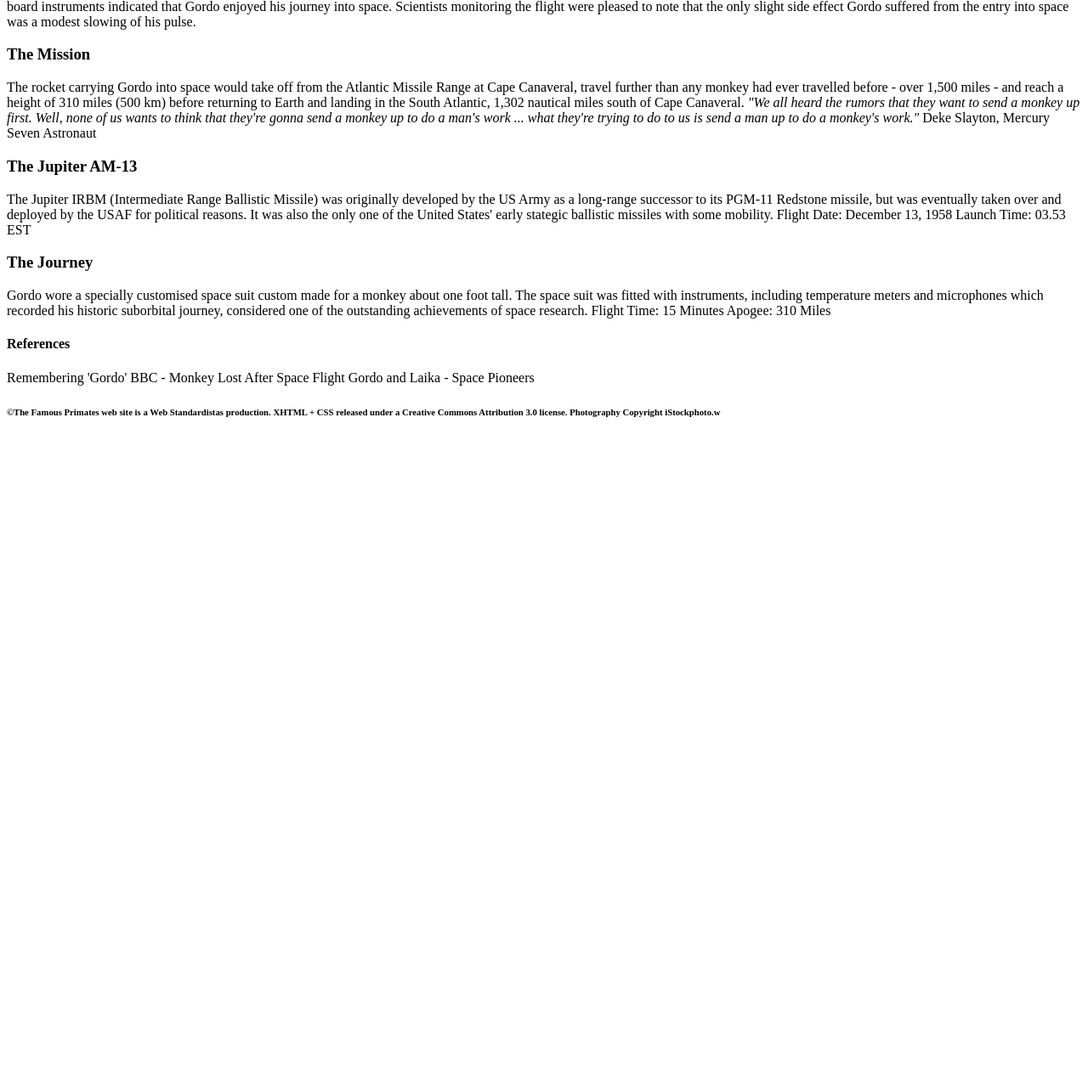
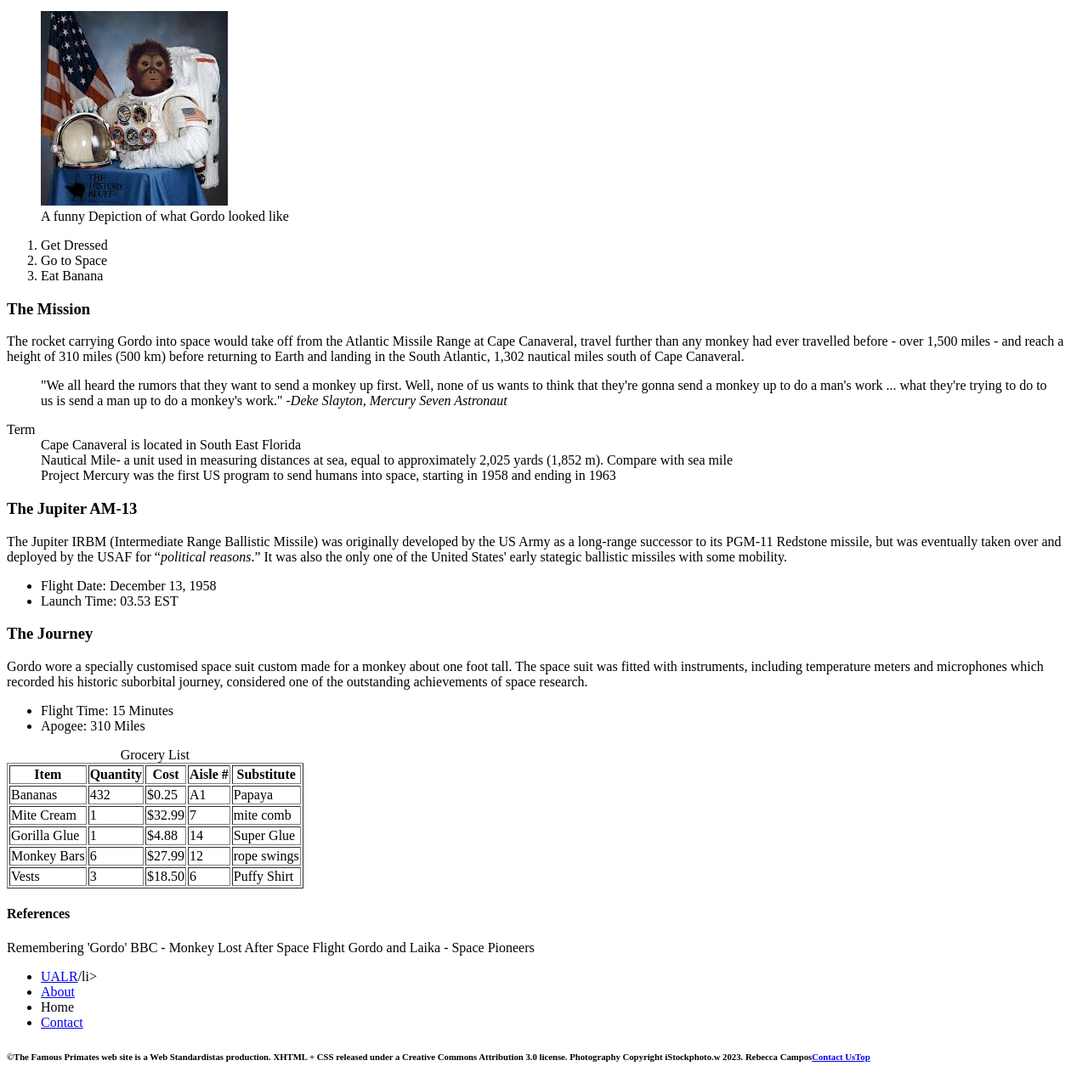
Before and after one commit to Bcamp13022/Ifsc-1310, a plain HTML site: page gordo/index.html in a window 1280 px wide. Shown: the part 202-1477 px from the top of the page at 85% size. Before the commit the page ends 800 px from the top, so only its background shows below. Drawn offline with Linux system fonts and the light colour scheme.

Commit message:
Third Commit

```diff
--- a/gordo/index.html
+++ b/gordo/index.html
@@ -10,57 +10,102 @@
   <!--a short description of what the webpage is for-->
   <meta name="author" content="Rebecca Campos">
   <!--Shows who is the owner of the site-->
+  <meta name="viewport" content="width=device-width,initial-scale=1, shrink-to-fit=no">
+  <!--to set the zoom to fit on the screen-->
 
 </head>
 
 <body>
   <main>
-  <h1>Gordo</h1>
-  Gordo
+  <header class="primary">
+    <h1>Gordo</h1>
+  </header><!--header-->
 
-<h2>Old Reliable</h2>
+  <section id="content">
+    <header>
+    <h2 id="test">Old Reliable</h2>
+    </header><!--header-->
 
 <p>Gordo was <strong>one of the first monkeys to make it into space as part of NASA's space program.</strong> Eight monkeys had flown on NASA missions before him, five of whom went by the name of Albert.
 
 Gordo's historic flight took place on December 13, 1958 when he took off from Cape Canaveral for a 15 minute flight into space. Even though he was weightless for over 8 minutes the on-board instruments indicated that Gordo enjoyed his journey into space. Scientists monitoring the flight were pleased to note that the only slight side effect Gordo suffered from the entry into space was a modest slowing of his pulse.</p>
+<figure>
+  <img src="assets/img/gordo.jpeg" alt="fake gordo"/>
+  <figcaption>A funny Depiction of what Gordo looked like</figcaption>
+</figure><!--funnygordo-->
 
-
+<ol>
+  <li>Get Dressed</li>
+  <li>Go to Space</li>
+  <li>Eat Banana</li>
+</ol>
+</section><!--section-->
+<section id="content">
 <h3>The Mission</h3>
 
-<p>The rocket carrying Gordo into space would take off from the Atlantic Missile Range at Cape Canaveral, travel further than any monkey had ever travelled before - over 1,500 miles - and reach a height of 310 miles (500 km) before returning to Earth and landing in the South Atlantic, 1,302 nautical miles south of Cape Canaveral.
+<p>The rocket carrying Gordo into space would take off from the Atlantic Missile Range at Cape Canaveral, travel further than any monkey had ever travelled before - over 1,500 miles - and reach a height of 310 miles (500 km) before returning to Earth and landing in the South Atlantic, 1,302 nautical miles south of Cape Canaveral.</p>
 
-<em>"We all heard the rumors that they want to send a monkey up first. Well, none of us wants to think that they're gonna send a monkey up to do a man's work ... what they're trying to do to us is send a man up to do a monkey's work."</em>
+<blockquote>"We all heard the rumors that they want to send a monkey up first. Well, none of us wants to think that they're gonna send a monkey up to do a man's work ... what they're trying to do to us is send a man up to do a monkey's work."
 
-Deke Slayton, Mercury Seven Astronaut</p>
+<cite>-Deke Slayton, Mercury Seven Astronaut</cite></blockquote>
 
-
+<dl>
+  <dt>Term</dt>
+  <dd>Cape Canaveral is located in South East Florida</dd>
+  <dd>Nautical Mile- a unit used in measuring distances at sea, equal to approximately 2,025 yards (1,852 m). Compare with sea mile</dd>
+  <dd>Project Mercury was the first US program to send humans into space, starting in 1958 and ending in 1963</dd>
+</dl>
+</section>
+<section id="content">
 <h3>The Jupiter AM-13</h3>
 
-<p>The Jupiter IRBM (Intermediate Range Ballistic Missile) was originally developed by the US Army as a long-range successor to its PGM-11 Redstone missile, but was eventually taken over and deployed by the USAF for political reasons. It was also the only one of the United States' early stategic ballistic missiles with some mobility.
+<p>The Jupiter IRBM (Intermediate Range Ballistic Missile) was originally developed by the US Army as a long-range successor to its PGM-11 Redstone missile, but was eventually taken over and deployed by the USAF for <q><em>political reasons</em>.</q> It was also the only one of the United States' early stategic ballistic missiles with some mobility.</p>
+<ul>
+<li>Flight Date: December 13, 1958</li>
+<li>Launch Time: 03.53 EST</li>
+</ul>
+</section><!--section-->
 
-Flight Date: December 13, 1958
-Launch Time: 03.53 EST</p>
-
-
+<section id="content">
 <h3>The Journey</h3>
 
-<p>Gordo wore a specially customised space suit custom made for a monkey about one foot tall. The space suit was fitted with instruments, including temperature meters and microphones which recorded his historic suborbital journey, considered one of the outstanding achievements of space research.
-
-Flight Time: 15 Minutes
-Apogee: 310 Miles</p>
-
+<p>Gordo wore a specially customised space suit custom made for a monkey about one foot tall. The space suit was fitted with instruments, including temperature meters and microphones which recorded his historic suborbital journey, considered one of the outstanding achievements of space research.</p>
+<ul>
+<li>Flight Time: 15 Minutes</li>
+<li>Apogee: 310 Miles</li>
+</ul>
+<table border="1">
+  <caption>Grocery List</caption>
+  <tr>
+    <th scope="col">Item</th><th scope="col">Quantity</th><th scope="col">Cost</th><th scope="col">Aisle #</th><th scope="col">Substitute</th></tr>
+    <tr><td>Bananas</td><td>432</td><td>$0.25</td><td>A1</td><td>Papaya</td></tr>
+    <tr><td>Mite Cream</td><td>1</td><td>$32.99</td><td>7</td><td>mite comb</td></tr>
+    <tr><td>Gorilla Glue</td><td>1</td><td>$4.88</td><td>14</td><td>Super Glue</td></tr>
+    <tr><td>Monkey Bars</td><td>6</td><td>$27.99</td><td>12</td><td>rope swings</td></tr>
+    <tr><td>Vests</td><td>3</td><td>$18.50</td><td>6</td><td>Puffy Shirt</td></tr>
+  </tr>
+</table>
+</section><!--section-->
 
 <h4>References</h4>
 
 Remembering 'Gordo'
 BBC - Monkey Lost After Space Flight
 Gordo and Laika - Space Pioneers</p>
+<nav>
+  <ul>
+    <li><a href="https://ualr.edu/" target="_blank">UALR</a>/li>
+    <li><a href="files/about.html">About</a></li>
+    <li><a id="top">Home</a></li>
+    <li><a href="mailto:email@gmail.com">Contact</a></li>
+  </ul>
+</nav><!--nav-->
 
 <footer class="primary">
 
           <h6>&copy;The Famous Primates web site is a Web Standardistas production.
 XHTML + CSS released under a Creative Commons Attribution 3.0 license.
-Photography Copyright iStockphoto.w</h6>
+Photography Copyright iStockphoto.w 2023. Rebecca Campos<a href="mailto:email@gmail.com">Contact Us</a><a href="#top">Top</a></h6>
 </footer><!--#footer-->
 </main>
 </body>
```
